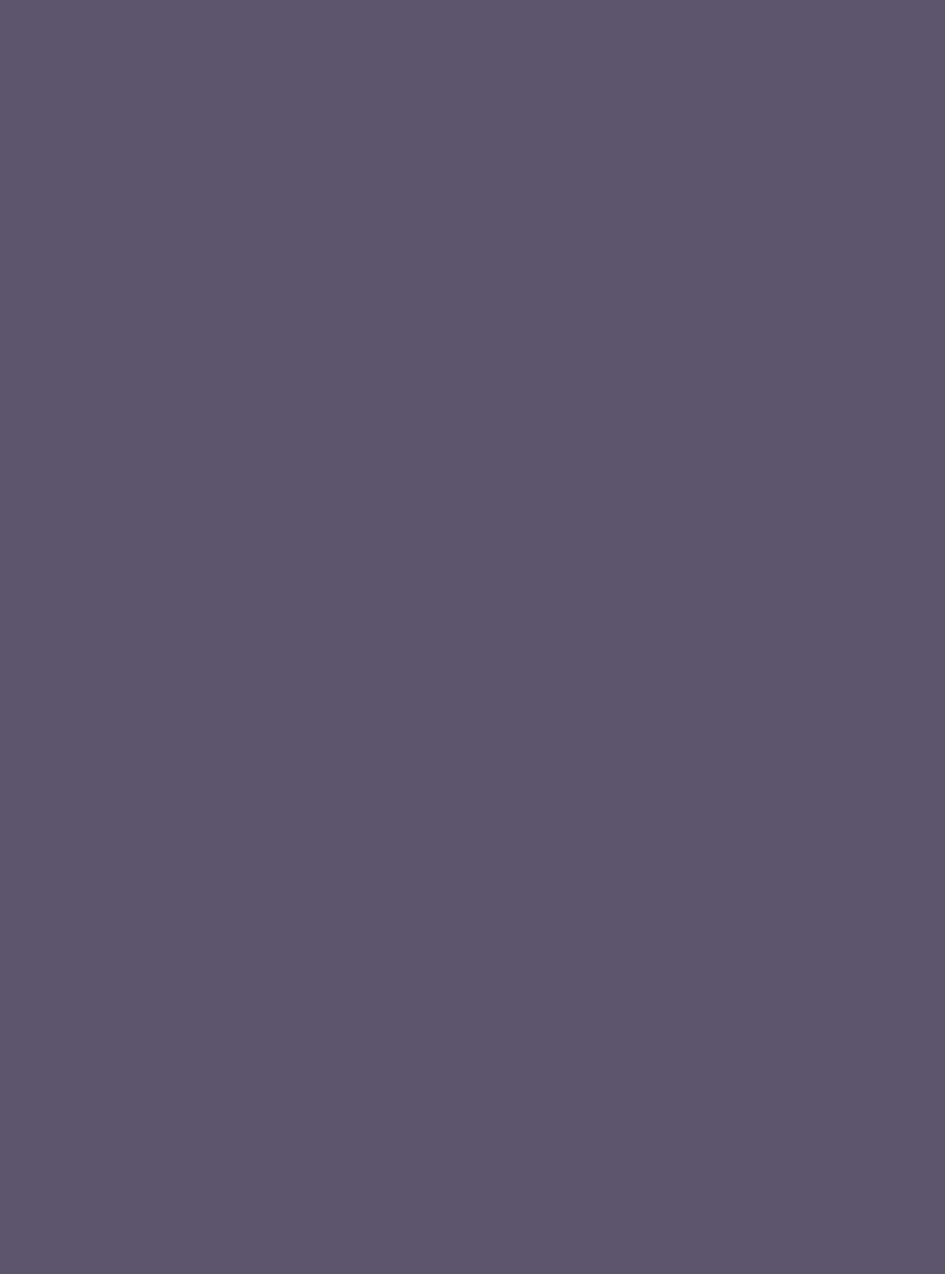
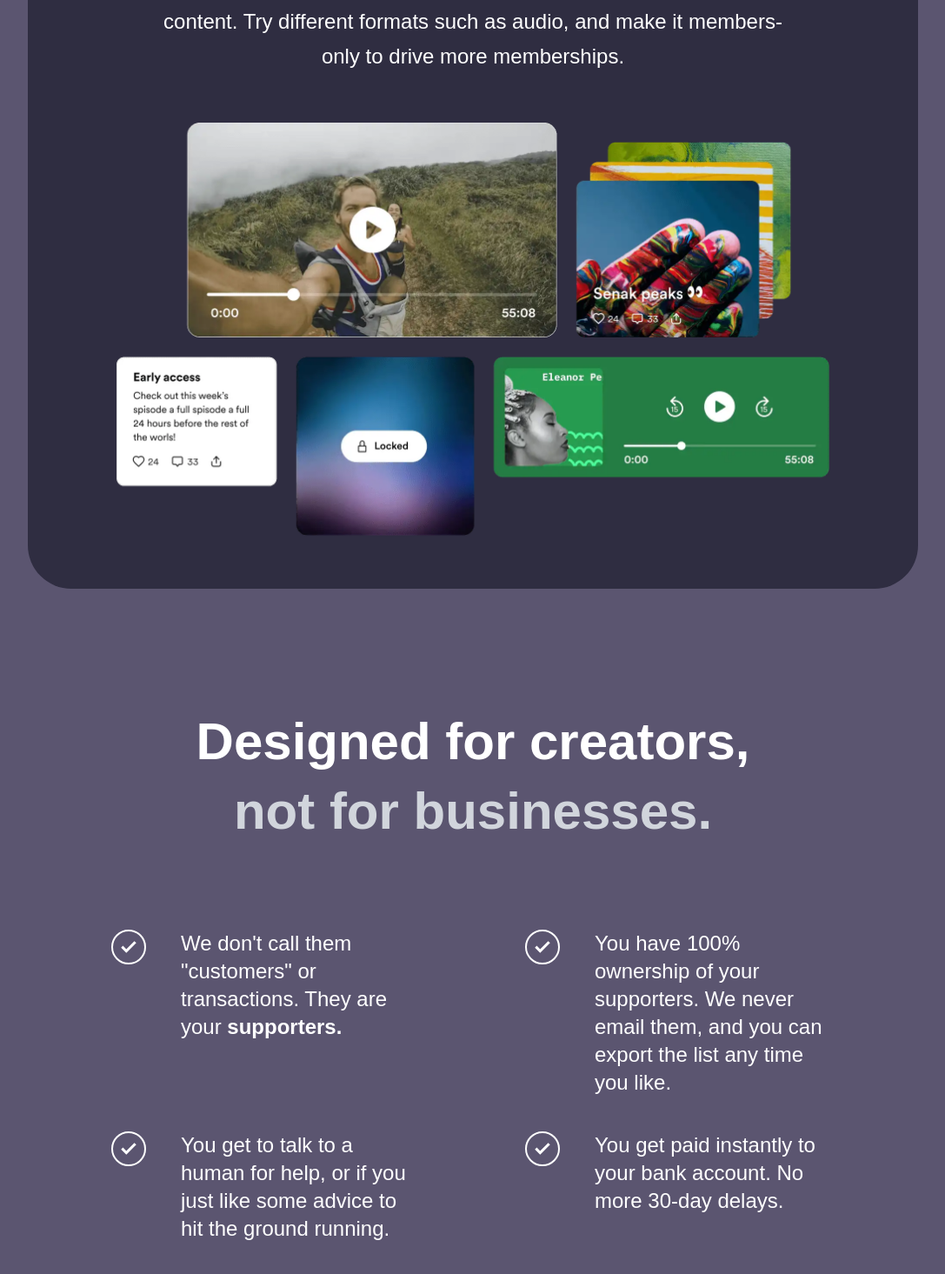
Before and after one commit to Ankryptic/buymeabeer, a Next.js app: page / in a window 1280 px wide. Shown: the part 4475-5940 px from the top of the page at 87% size, without its empty margins (96-1183 px from the left). Before the commit the page ends 4164 px from the top, so only its background shows below. Built offline with nearby package versions, Linux system fonts and the light colour scheme; a web font is replaced by a local one.

Commit message:
add section5-6 in home-componenet

```diff
--- a/components/HomeContent.js
+++ b/components/HomeContent.js
@@ -351,6 +351,85 @@ const HomeContent = () => {
                     </div>
                 </div>
             </div>
+
+            <div className="section-5 container m-auto mt-20 bg-[#2f2d41] rounded-[50px] flex flex-col items-center justify-center p-14 w-[80%]">
+                <div className="text-lg">POSTS, AUDIO & EMAIL</div>
+                <h2 className="text-wrap text-6xl font-bold text-center leading-20">Publish your best work</h2>
+                <p className="text-2xl text-center px-24 leading-10 mt-8">Buy Me a Coffee makes it easy to publish free and exclusive content. Try different formats such as audio, and make it members-only to drive more memberships.</p>
+
+                <div className="box-1 w-[90%] rounded-4xl mt-14 overflow-hidden">
+                    <div className="w-full flex items-center justify-center">
+                        <Image
+                            className="object-contain"
+                            src={"/posts_v8.webp"}
+                            width={1000}
+                            height={1000}
+                            alt="posts pic"
+                        />
+                    </div>
+                </div>
+            </div>
+
+            <div className="section-6 h[70%] container m-auto mt-20 flex flex-col items-center justify-center p-14 w-[80%]">
+                <h2 className="text-wrap text-6xl font-bold text-center leading-20">Designed for creators, <br /> <span className="text-gray-300">not for businesses.</span></h2>
+
+                <div className="w-full grid grid-cols-2 gap-10 mt-24">
+
+                    <div className="flex gap-2 px-10">
+                        <div className="min-w-18">
+                            <Image
+                                className="invert border-2 border-black rounded-full"
+                                src={"/tick.svg"}
+                                width={40}
+                                height={40}
+                                alt="tick svg"
+                            />
+                        </div>
+                        <div className="text-2xl">We don't call them "customers" or transactions. They are your <span className="font-bold">supporters.</span> </div>
+                    </div>
+
+                    <div className="flex gap-2  px-10">
+                        <div className="min-w-18">
+                            <Image
+                                className="invert border-2 border-black rounded-full"
+                                src={"/tick.svg"}
+                                width={40}
+                                height={40}
+                                alt="tick svg"
+                            />
+                        </div>
+                        <div className="text-2xl">You have 100% ownership of your supporters. We never email them, and you can export the list any time you like.</div>
+                    </div>
+
+                    <div className="flex gap-2 px-10">
+                        <div className="min-w-18">
+                            <Image
+                                className="invert border-2 border-black rounded-full"
+                                src={"/tick.svg"}
+                                width={40}
+                                height={40}
+                                alt="tick svg"
+                            />
+                        </div>
+                        <div className="text-2xl">You get to talk to a human for help, or if you just like some advice to hit the ground running.</div>
+                    </div>
+
+                    <div className="flex gap-2 px-10">
+                        <div className="min-w-18">
+                            <Image
+                                className="invert border-2 border-black rounded-full"
+                                src={"/tick.svg"}
+                                width={40}
+                                height={40}
+                                alt="tick svg"
+                            />
+                        </div>
+                        <div className="text-2xl">You get paid instantly to your bank account. No more 30-day delays.</div>
+                    </div>
+
+                </div>
+
+            </div>
         </main>
     )
 }
```
